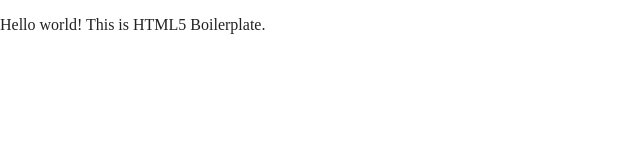
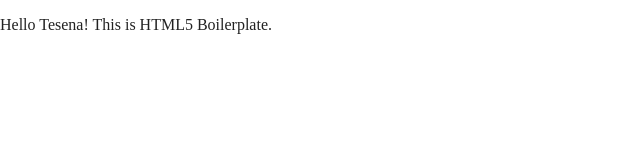
Before and after one commit to petrajuris/tesena-bootcamp, a website built with Parcel: page index.html in a window 1280 px wide. Shown: the full height of the page, 0-640 px from the left. Built offline with nearby package versions, Linux system fonts and the light colour scheme.

Commit message:
Change title text

```diff
--- a/index.html
+++ b/index.html
@@ -25,7 +25,7 @@
 <body>
 
   <!-- Add your site or application content here -->
-  <p>Hello world! This is HTML5 Boilerplate.</p>
+  <p>Hello Tesena! This is HTML5 Boilerplate.</p>
   <script src="js/vendor/modernizr-3.11.2.min.js"></script>
   <script src="js/plugins.js"></script>
   <script src="js/main.js"></script>
```
